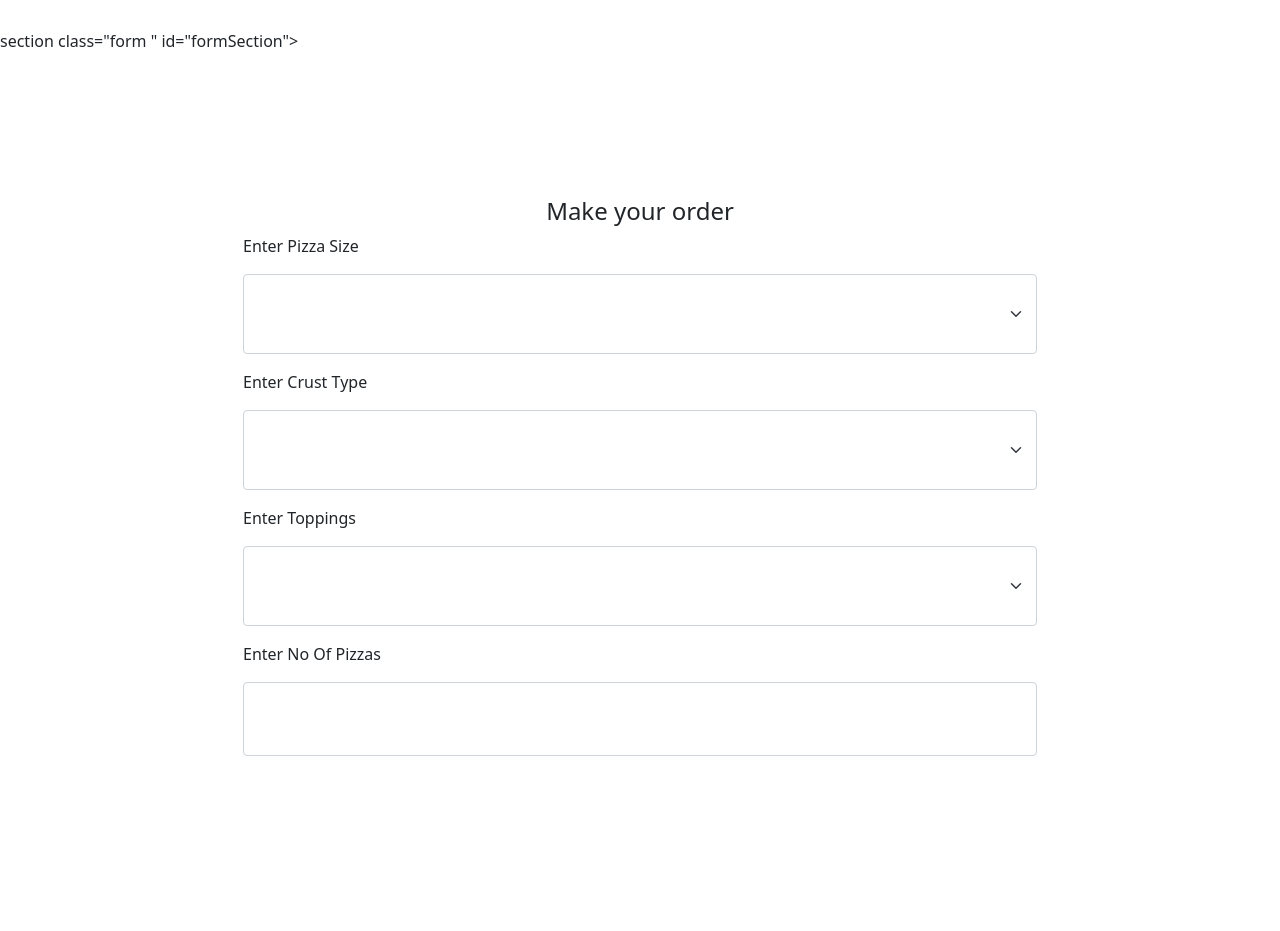
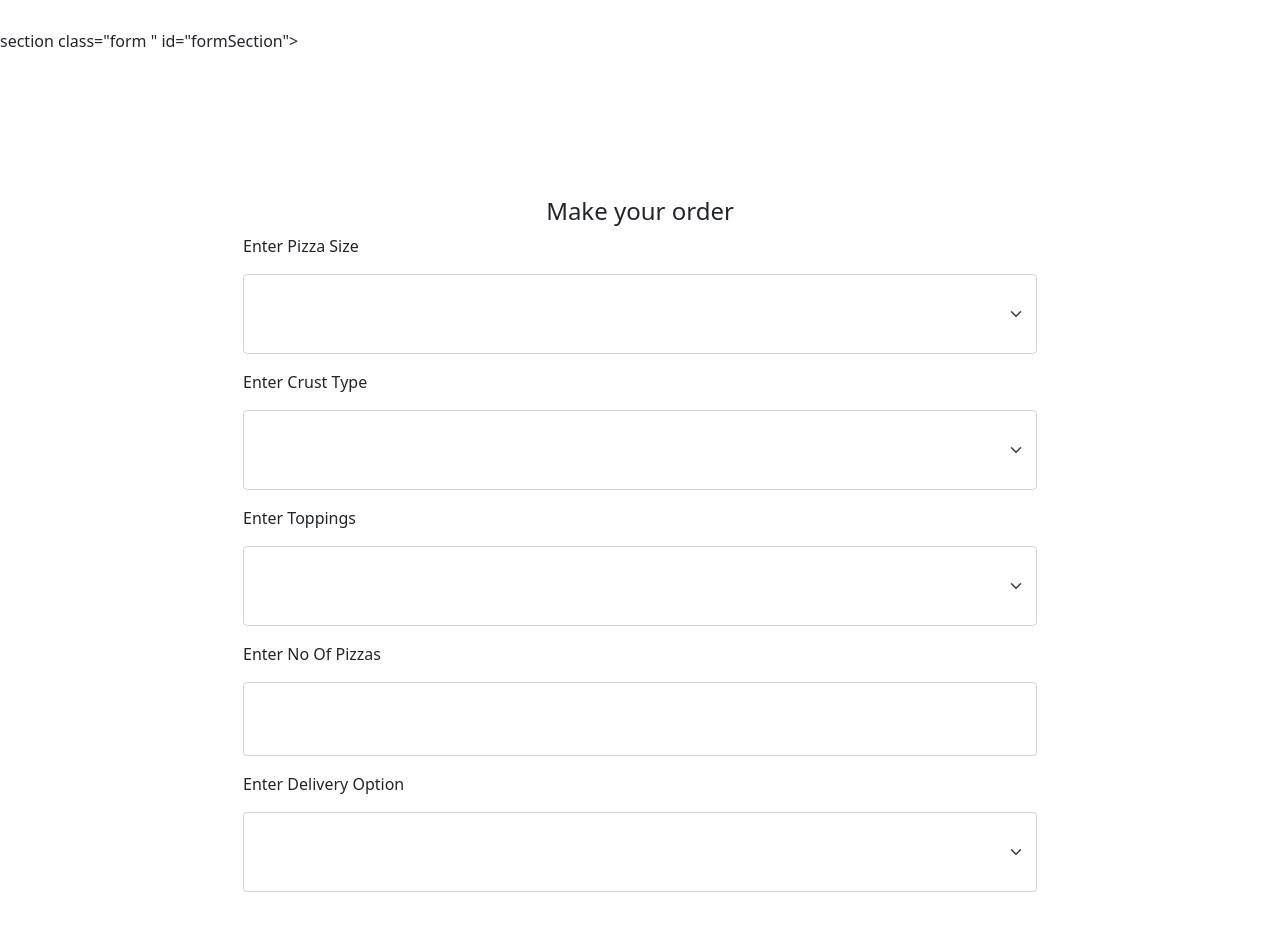
Before and after one commit to caseymusila/Pizza, a plain HTML site: page index.html in a window 1280 px wide. Shown: the part 83-1014 px from the top of the page. Before the commit the page ends 951 px from the top, so only its background shows below. Drawn offline with Linux system fonts and the light colour scheme.

Commit message:
create the fifth label for delivery options

```diff
--- a/index.html
+++ b/index.html
@@ -112,5 +112,17 @@ section class="form " id="formSection">
                     <input type="number" name="numPizzas" id="numPizzas" placeholder=""  class="form-control my-3 p-4">
                 </div>
             </div>
+
+            <div class="form-row">
+              <div class="col-lg-12">
+                  <label for="crust">Enter Delivery Option</label>
+                  <select name="delivery" id="delivery" class="form-select form-select-lg my-3 p-4" aria-label=".form-select-lg example" >
+                      <option selected></option>
+                      <option value="no delivery">No Delivery</option>
+                      <option value="yes delivery">Yes Delivery</option>
+
+                  </select>
+              </div>
+          </div>
 </body>
 </html>
```
